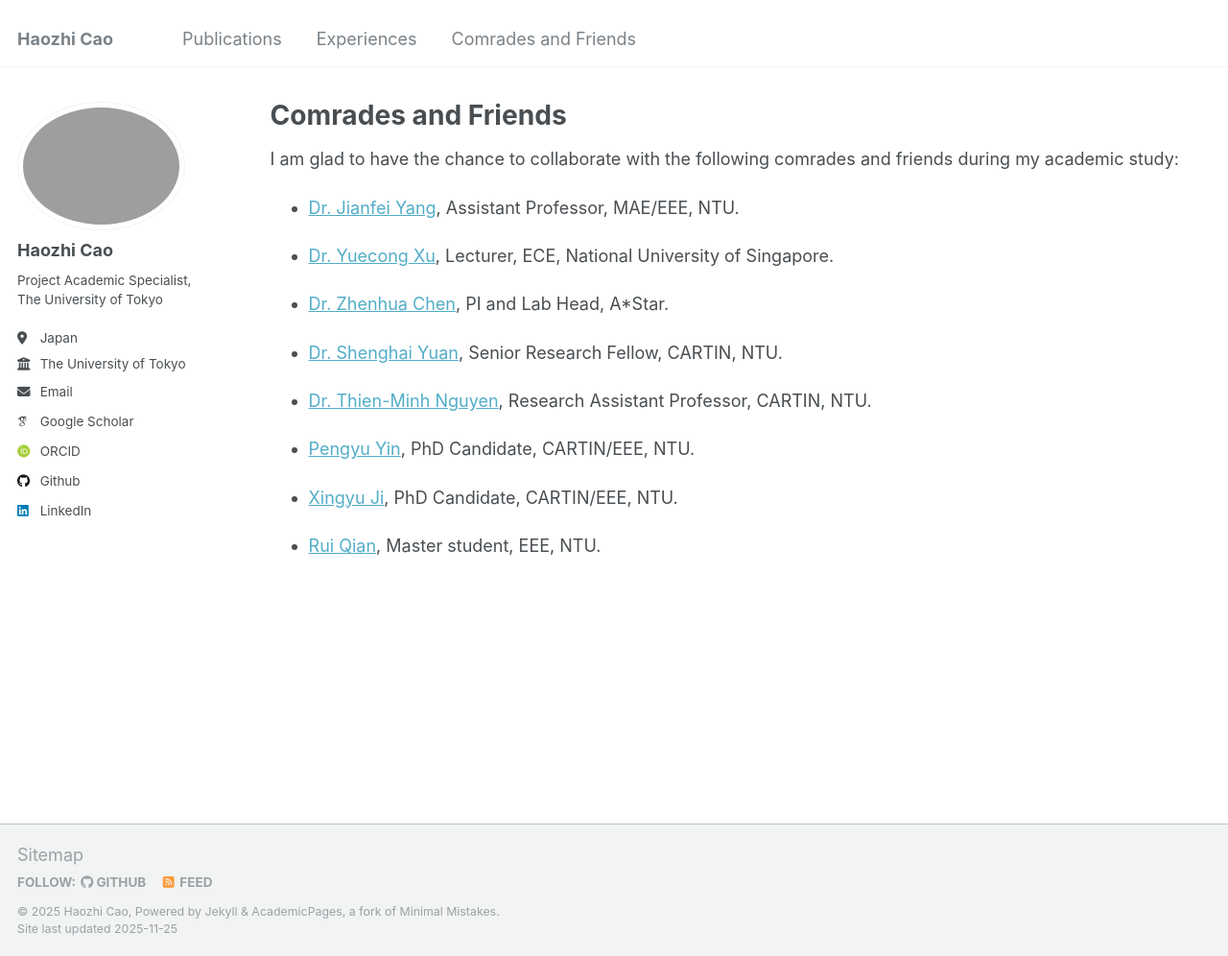
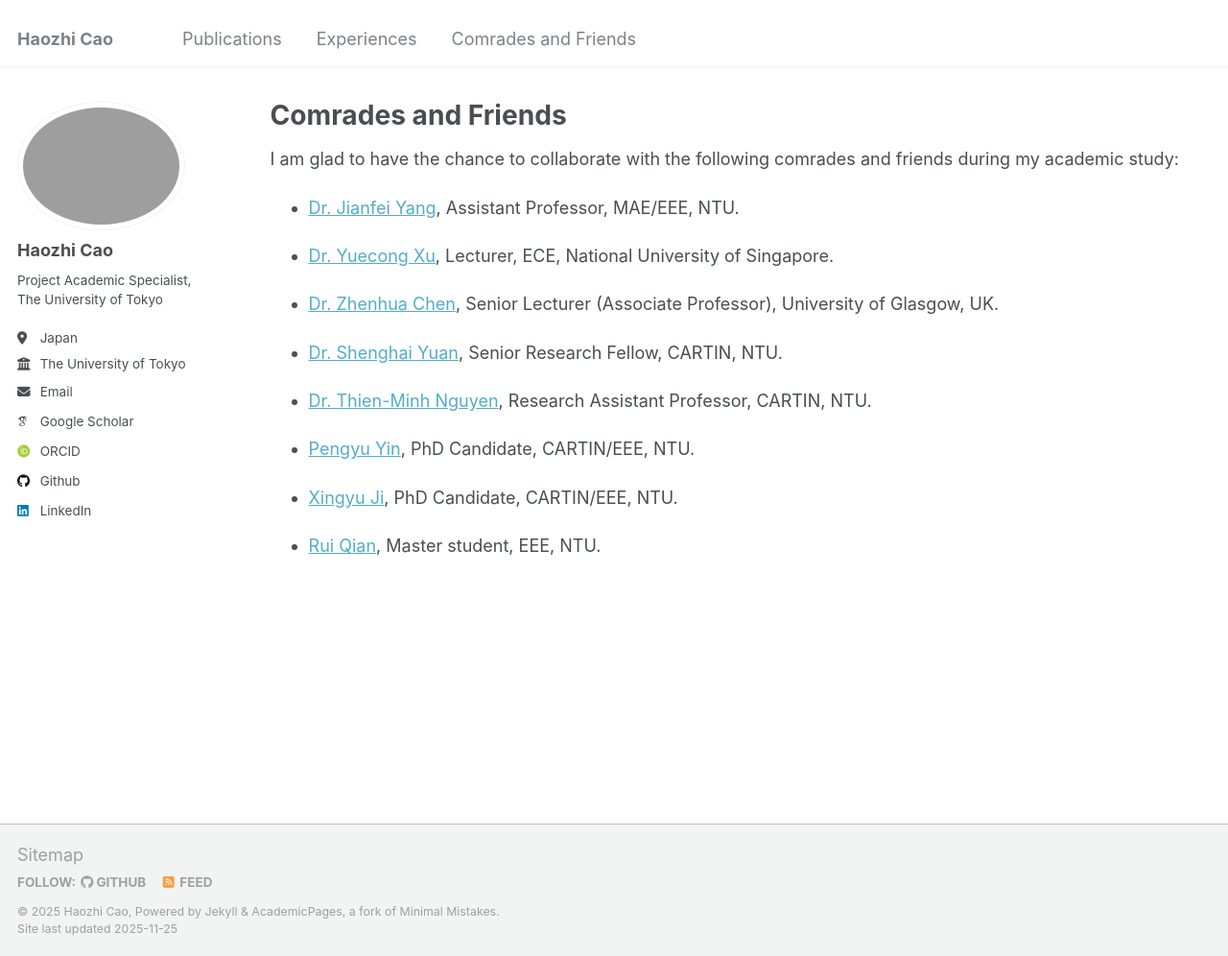
Before and after one commit to AronCao49/AronCao49.github.io, a Jekyll site: the page built from _pages/friends.md, in a window 1280 px wide and 996 px high. Shown: the whole window at 96% size. Built offline with Jekyll 4.4.1, drawn with Linux system fonts in a browser that asks for light colours; some web fonts are replaced.

Commit message:
Update personal

```diff
--- a/_pages/friends.md
+++ b/_pages/friends.md
@@ -11,7 +11,7 @@ I am glad to have the chance to collaborate with the following comrades and frie
 
 * [Dr. Yuecong Xu](https://xuyu0010.wixsite.com/xuyu0010), Lecturer, ECE, National University of Singapore.
 
-* [Dr. Zhenhua Chen](https://zhenghuantu.github.io/), PI and Lab Head, A*Star.
+* [Dr. Zhenhua Chen](https://zhenghuantu.github.io/), Senior Lecturer (Associate Professor), University of Glasgow, UK.
 
 * [Dr. Shenghai Yuan](https://scholar.google.com/citations?user=XcV_sesAAAAJ&hl=en), Senior Research Fellow, CARTIN, NTU.
 
```
